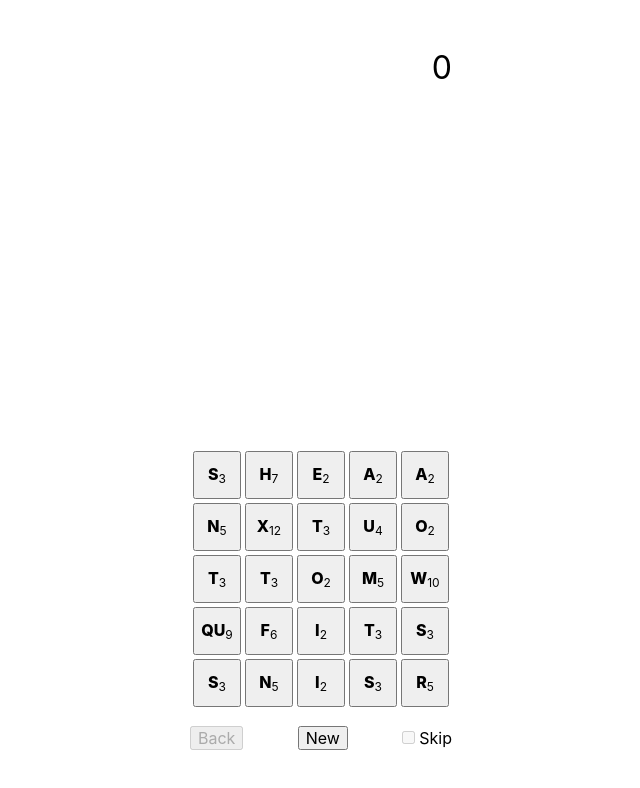
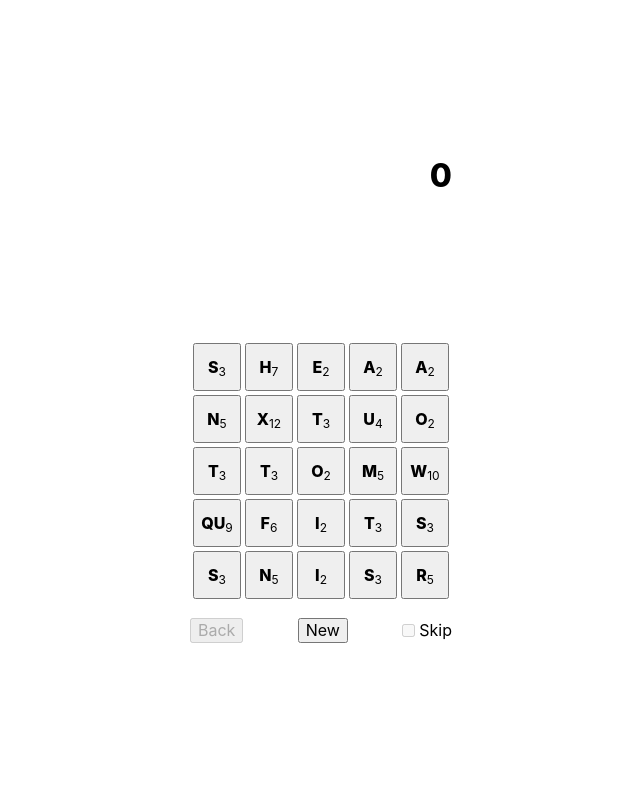
Before and after one commit to benrosen/letter-threader, a React (Create React App) app: page / in a window 1280 px wide. Shown: the top 788 px of the page, without its empty margins (319-959 px from the left). Built offline with nearby package versions, Linux system fonts and the light colour scheme.

Commit message:
further condense layout

```diff
--- a/src/App.tsx
+++ b/src/App.tsx
@@ -166,6 +166,7 @@ export const App = () => {
                 alignItems: "center",
                 justifyContent: "center",
                 height: "100vh",
+
             }}
         >
             <div style={{
@@ -173,11 +174,11 @@ export const App = () => {
                 flexDirection: "column",
                 gap: "1rem",
                 height: "100%",
-                maxHeight: "700px",
-                maxWidth: "420px",
+                maxHeight: "485px",
+                maxWidth: "300px",
                 padding: "1rem",
                 justifyContent: "space-between",
-                alignItems: "center"
+                alignItems: "center",
             }}>
                 <div
                     style={{
@@ -189,6 +190,7 @@ export const App = () => {
                 >
                     <div style={{
                         fontSize: "2rem",
+                        fontWeight: 800
                     }}>
                         {composition.reduce<number>((total, {glyph}) => {
                             const glyphValue = glyphValues[glyph];
@@ -200,14 +202,16 @@ export const App = () => {
                 <div
                     style={{
                         textAlign: "center",
-                        fontSize: "3rem",
+                        fontSize: "1.5rem",
                         display: "block",
                         maxWidth: "15rem",
-                        minHeight: "15rem"
+                        wordBreak: "break-word",
+                        textTransform: "capitalize",
+                        fontFamily: "serif"
                     }}
                 >
                     {composition
-                        .map(({glyph}) => (glyph === "_" ? " " : glyph))
+                        .map(({glyph}) => (glyph === "_" ? " " : glyph.toLowerCase()))
                         .join("")}
                 </div>
                 <div style={{display: "flex", flexDirection: "column", gap: "1rem"}}>
```
